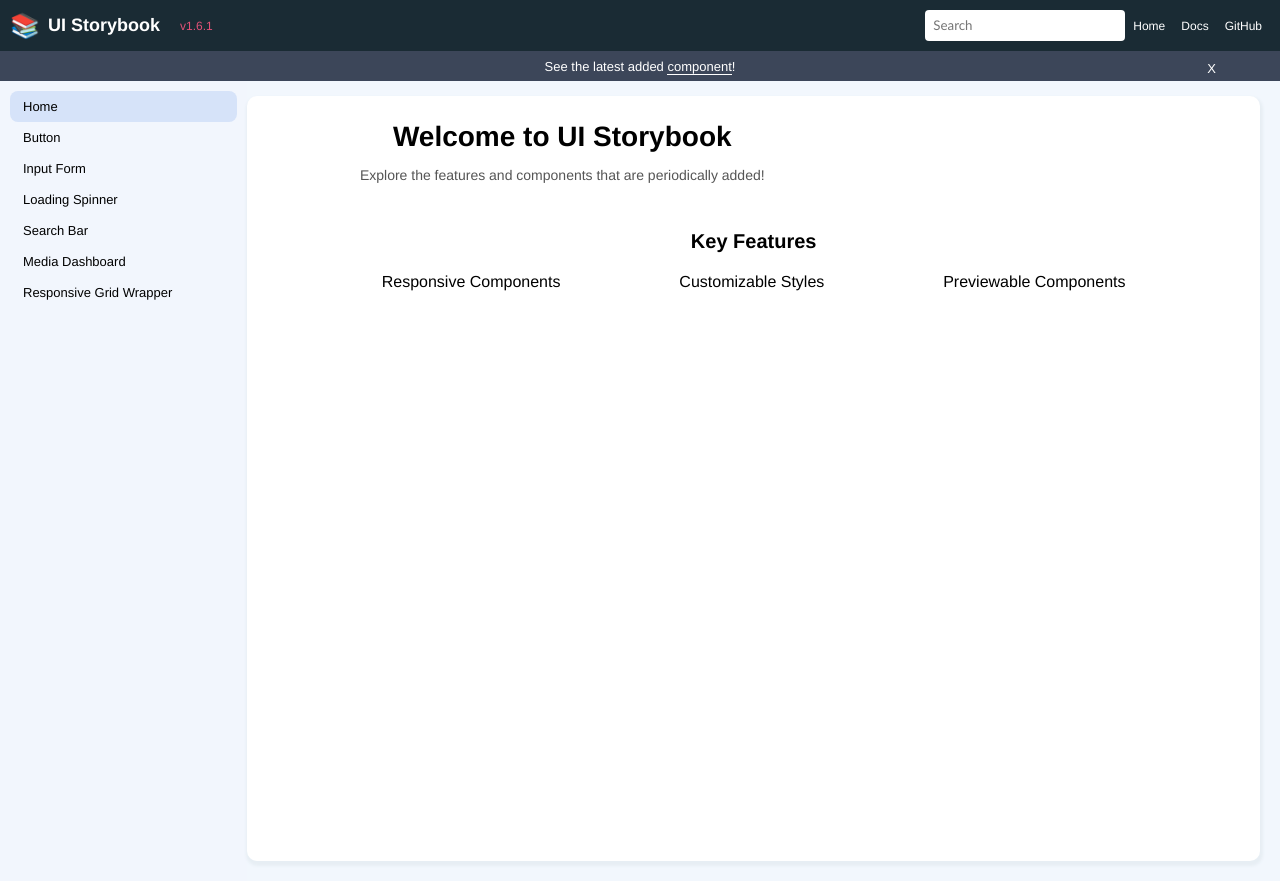
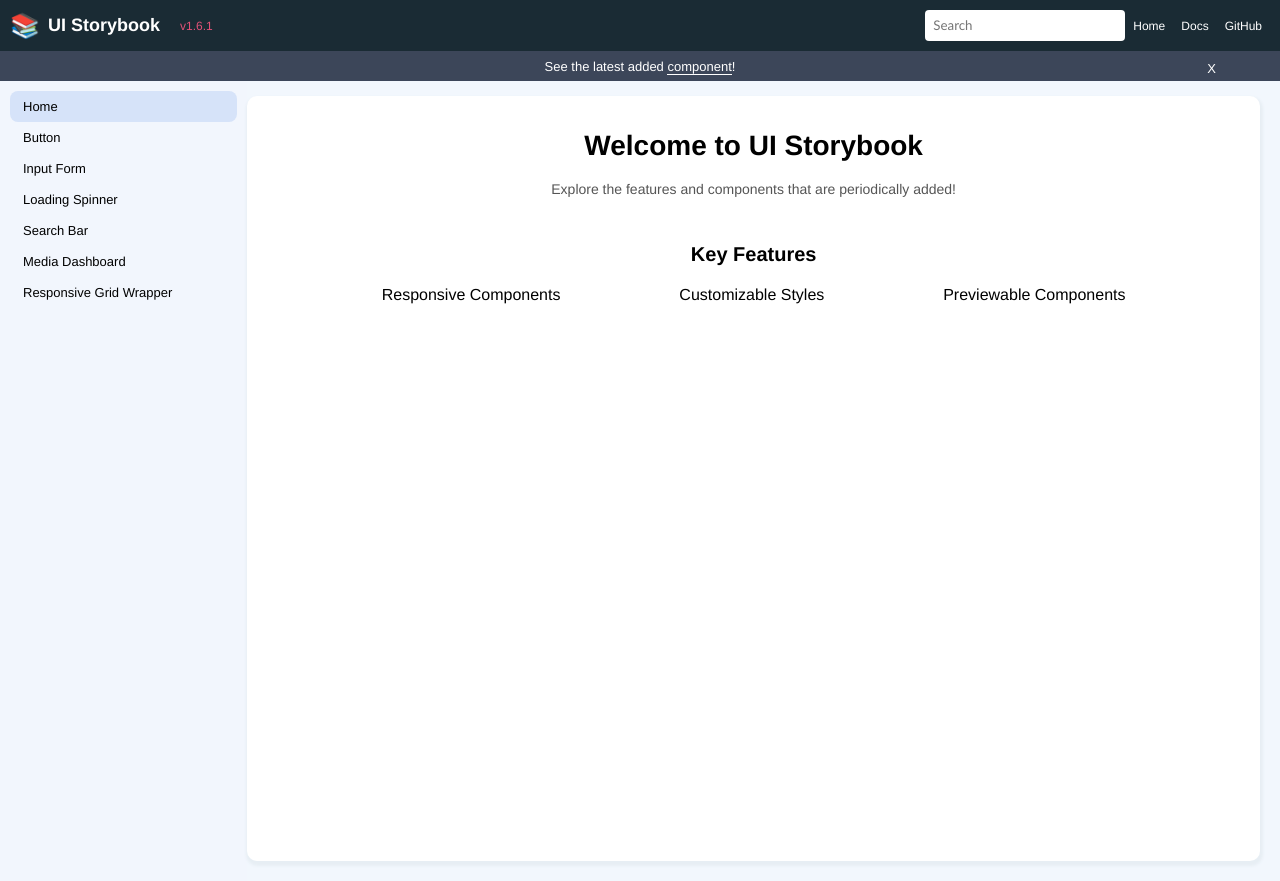
Before and after one commit to justfrankie/ui-storybook, a React (Create React App) app: page / in a window 1280 px wide. Built offline with nearby package versions, Linux system fonts and the light colour scheme.

Commit message:
fix header center container

```diff
--- a/src/components/ui-components/Home.jsx
+++ b/src/components/ui-components/Home.jsx
@@ -8,11 +8,11 @@ const HomeContainer = styled.div`
 const WelcomeSection = styled.div`
   flex: 1;
   max-width: 600px;
+  margin: 10px auto;
 `;
 
 const Heading = styled.h1`
   font-size: 28px;
-  margin: 10px auto;
 `;
 
 const Description = styled.p`
```
